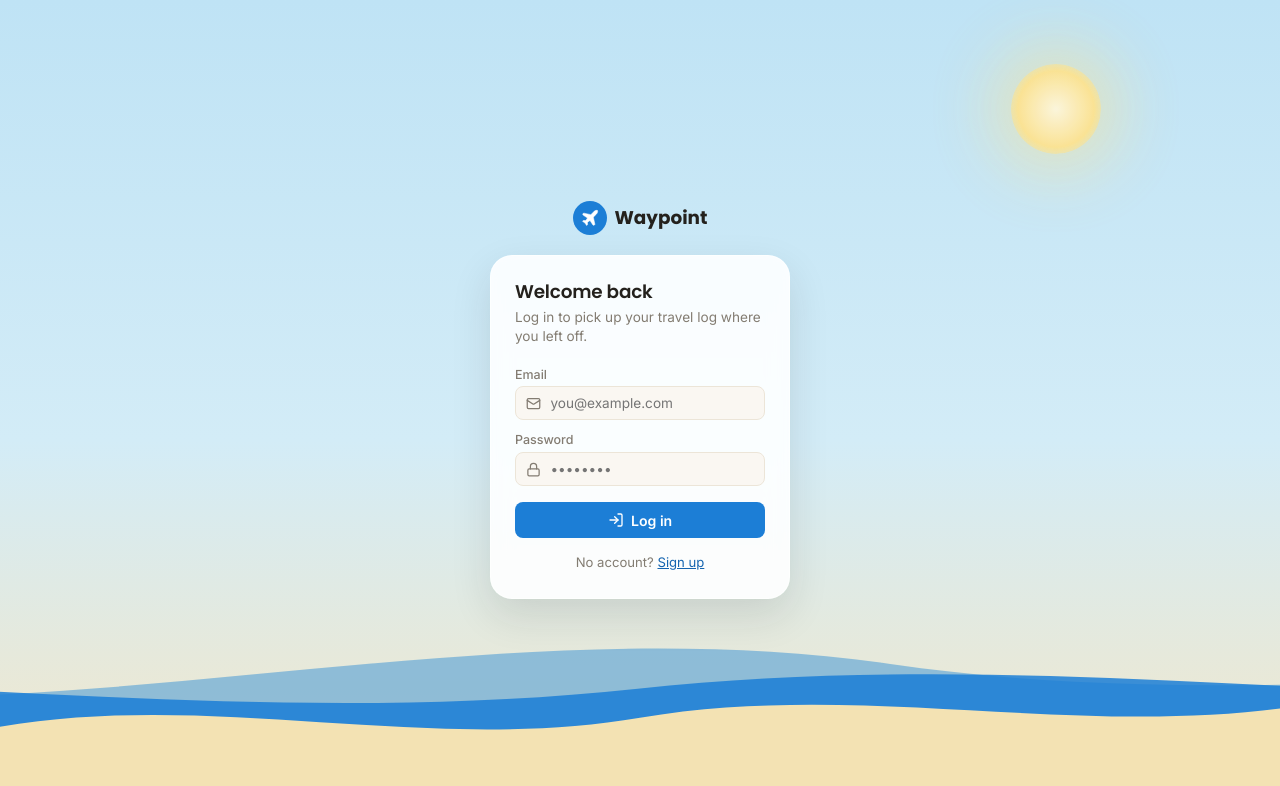
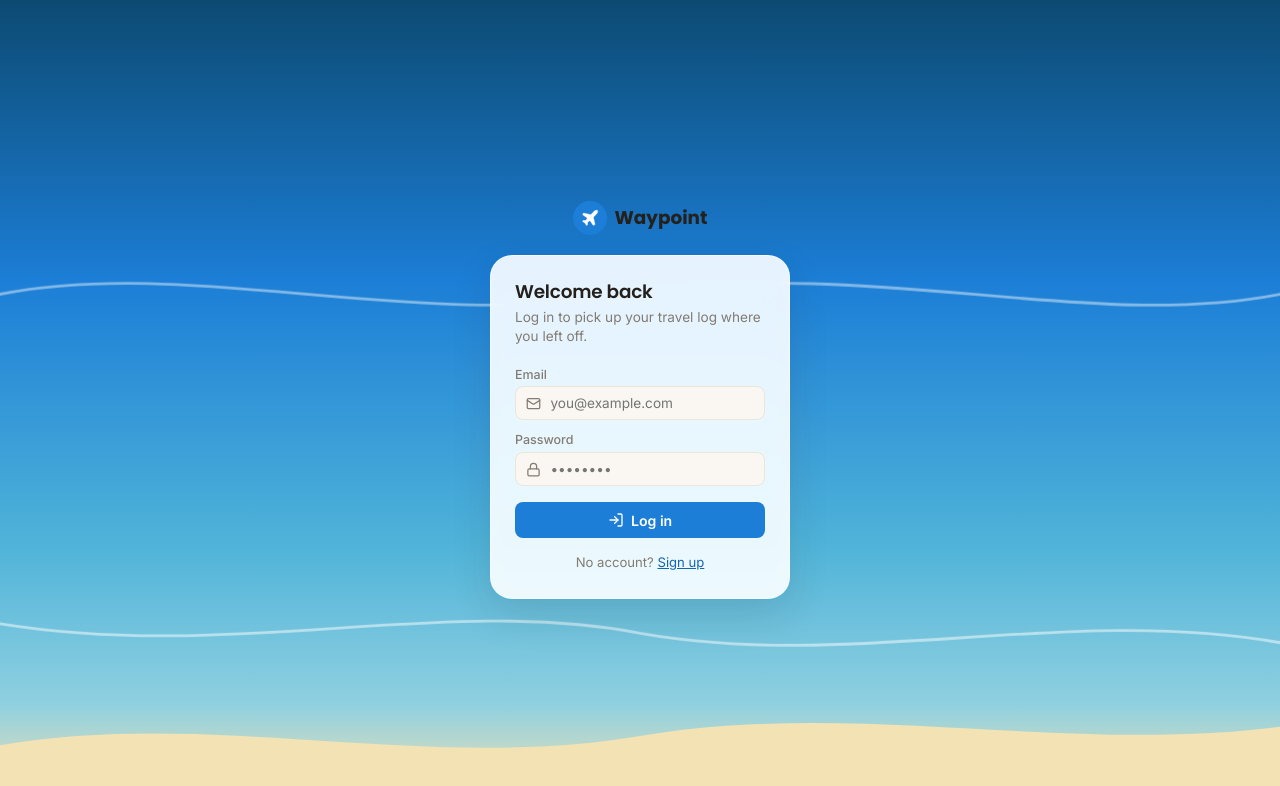
Before and after one commit to SophieAoi/travel-log-app, a React (Vite) app in the folder client/: page /login in a window 1280 px wide. Shown: the top 786 px of the page. Built offline with nearby package versions, Linux system fonts and the light colour scheme; no server answers.

Commit message:
Modified the css and tsx, experimented with a few animation styles in the frontend but this needs to be explored a bit more in the future

```diff
--- a/client/src/App.css
+++ b/client/src/App.css
@@ -203,24 +203,14 @@ a {
   color: var(--color-muted);
 }
 
-/* Hero (auth pages) — beach theme */
+/* Hero (auth pages) — aerial ocean/beach theme */
 
-@keyframes wave-drift {
+@keyframes ripple-drift {
   from {
-    transform: translateX(0);
+    transform: translateY(-40%);
   }
   to {
-    transform: translateX(-50%);
-  }
-}
-
-@keyframes sun-glow {
-  0%,
-  100% {
-    opacity: 0.9;
-  }
-  50% {
-    opacity: 1;
+    transform: translateY(40%);
   }
 }
 
@@ -229,7 +219,7 @@ a {
   min-height: 100vh;
   width: 100%;
   overflow: hidden;
-  background: linear-gradient(180deg, #bfe3f5 0%, #d3ecf7 55%, #f3e7c9 100%);
+  background: linear-gradient(180deg, #0c4a72 0%, #1c7ed6 35%, #4fb3d9 68%, #8fd0e0 88%, #f3e2b3 100%);
   display: flex;
   align-items: center;
   justify-content: center;
@@ -241,40 +231,39 @@ a {
   z-index: 0;
 }
 
-.beach-sun {
+.ocean-ripple {
   position: absolute;
-  top: 8%;
-  right: 14%;
-  width: 90px;
-  height: 90px;
-  border-radius: 50%;
-  background: radial-gradient(circle, #fff6d8 0%, #ffe28a 60%, rgba(255, 226, 138, 0) 100%);
-  box-shadow: 0 0 60px 20px rgba(255, 226, 138, 0.5);
-  animation: sun-glow 6s ease-in-out infinite;
+  left: 0;
+  width: 100%;
+  height: 26vh;
+  min-height: 160px;
+  fill: none;
+  stroke: rgba(255, 255, 255, 0.4);
+  stroke-width: 3;
+  stroke-linecap: round;
 }
 
-.beach-wave {
-  position: absolute;
-  bottom: 0;
-  left: 0;
-  width: 200%;
-  height: 34vh;
-  min-height: 220px;
+.ripple-1 {
+  top: -6vh;
+  stroke: rgba(255, 255, 255, 0.3);
+  animation: ripple-drift 14s ease-in-out infinite alternate;
 }
 
-.beach-wave-back {
-  fill: #5ea5d6;
-  opacity: 0.65;
-  animation: wave-drift 18s linear infinite;
+.ripple-2 {
+  top: 24vh;
+  stroke: rgba(255, 255, 255, 0.45);
+  animation: ripple-drift 18s ease-in-out infinite alternate;
+  animation-delay: -4s;
 }
 
-.beach-wave-front {
-  fill: var(--color-accent);
-  opacity: 0.85;
-  animation: wave-drift 11s linear infinite reverse;
+.ripple-3 {
+  top: 52vh;
+  stroke: rgba(255, 255, 255, 0.5);
+  animation: ripple-drift 11s ease-in-out infinite alternate;
+  animation-delay: -8s;
 }
 
-.beach-sand {
+.beach-sand-bottom {
   position: absolute;
   bottom: 0;
   left: 0;
--- a/client/src/components/BeachScene.tsx
+++ b/client/src/components/BeachScene.tsx
@@ -1,30 +1,37 @@
 export function BeachScene() {
   return (
-    <div className="beach-scene" aria-hidden="true">
-      <div className="beach-sun" />
+    <div className="beach-scene beach-scene-aerial" aria-hidden="true">
       <svg
-        className="beach-wave beach-wave-back"
+        className="ocean-ripple ripple-1"
         viewBox="0 0 1440 220"
         preserveAspectRatio="none"
         xmlns="http://www.w3.org/2000/svg"
       >
-        <path d="M0,120 C240,180 480,60 720,110 C960,160 1200,80 1440,130 L1440,220 L0,220 Z" />
+        <path d="M0,40 C240,80 480,10 720,50 C960,90 1200,20 1440,60" />
       </svg>
       <svg
-        className="beach-wave beach-wave-front"
+        className="ocean-ripple ripple-2"
         viewBox="0 0 1440 220"
         preserveAspectRatio="none"
         xmlns="http://www.w3.org/2000/svg"
       >
-        <path d="M0,140 C220,90 460,170 720,130 C980,90 1220,170 1440,120 L1440,220 L0,220 Z" />
+        <path d="M0,100 C220,60 460,140 720,100 C980,60 1220,140 1440,100" />
       </svg>
       <svg
-        className="beach-sand"
+        className="ocean-ripple ripple-3"
+        viewBox="0 0 1440 220"
+        preserveAspectRatio="none"
+        xmlns="http://www.w3.org/2000/svg"
+      >
+        <path d="M0,150 C260,190 500,120 720,160 C960,200 1200,130 1440,170" />
+      </svg>
+      <svg
+        className="beach-sand beach-sand-bottom"
         viewBox="0 0 1440 140"
         preserveAspectRatio="none"
         xmlns="http://www.w3.org/2000/svg"
       >
-        <path d="M0,60 C240,20 480,90 720,50 C960,10 1200,70 1440,40 L1440,140 L0,140 Z" />
+        <path d="M0,80 C240,40 480,110 720,70 C960,30 1200,90 1440,60 L1440,140 L0,140 Z" />
       </svg>
     </div>
   );
```
